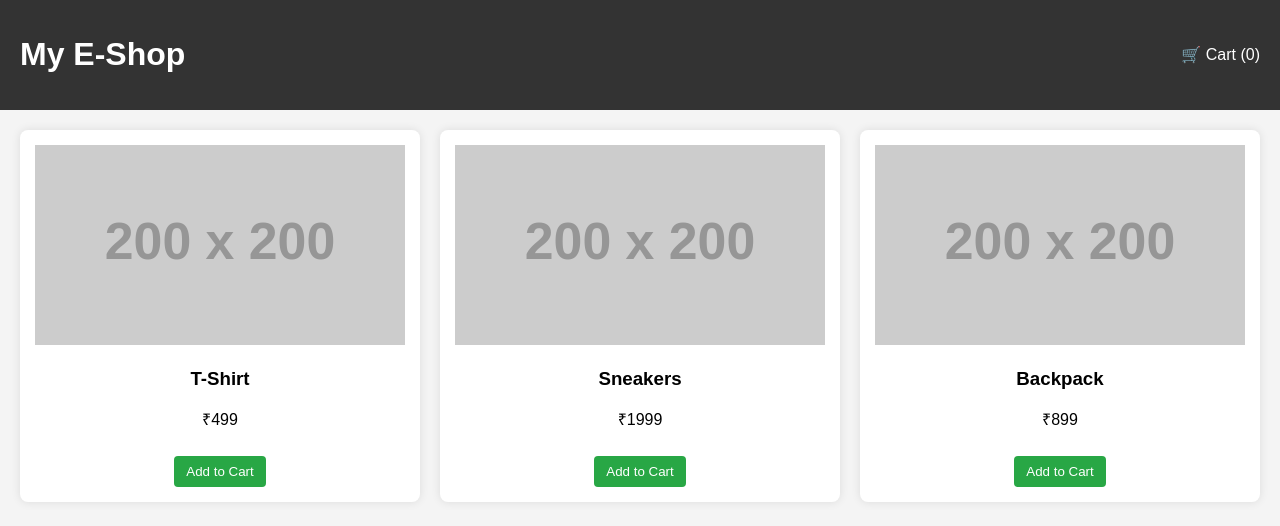
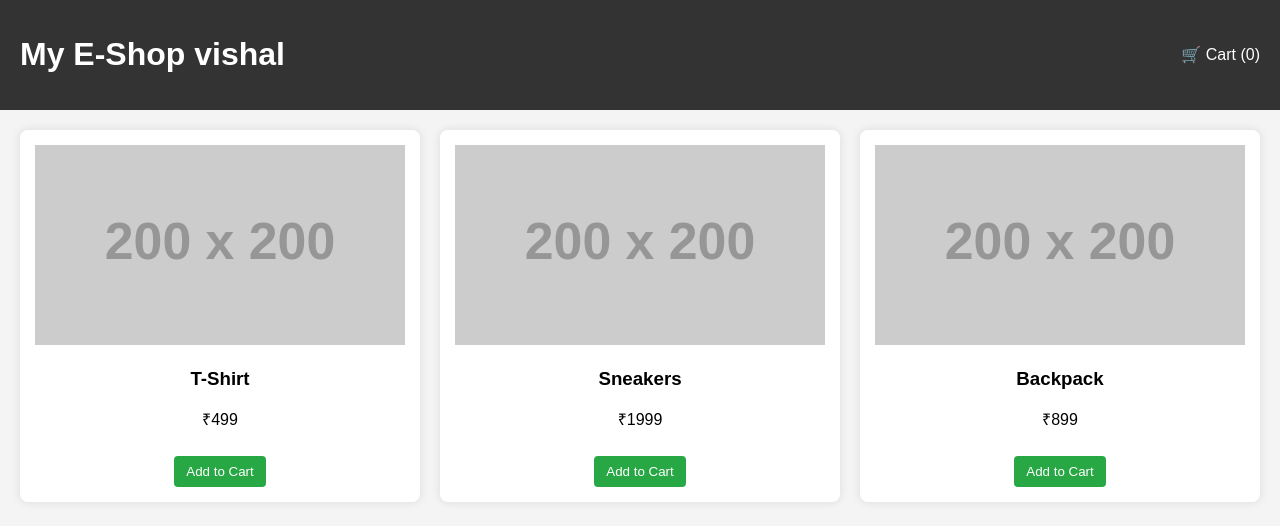
Before and after one commit to AryaAda123/ProjectDeployment, a plain HTML site: page index.html in a window 1280 px wide. Drawn offline with Linux system fonts and the light colour scheme; placeholder pictures from the web are drawn by us.

Commit message:
Update index.html

```diff
--- a/index.html
+++ b/index.html
@@ -8,7 +8,7 @@
 </head>
 <body>
   <header>
-    <h1>My E-Shop</h1>
+    <h1>My E-Shop vishal</h1>
     <div class="cart">🛒 Cart (<span id="cart-count">0</span>)</div>
   </header>
 
```
